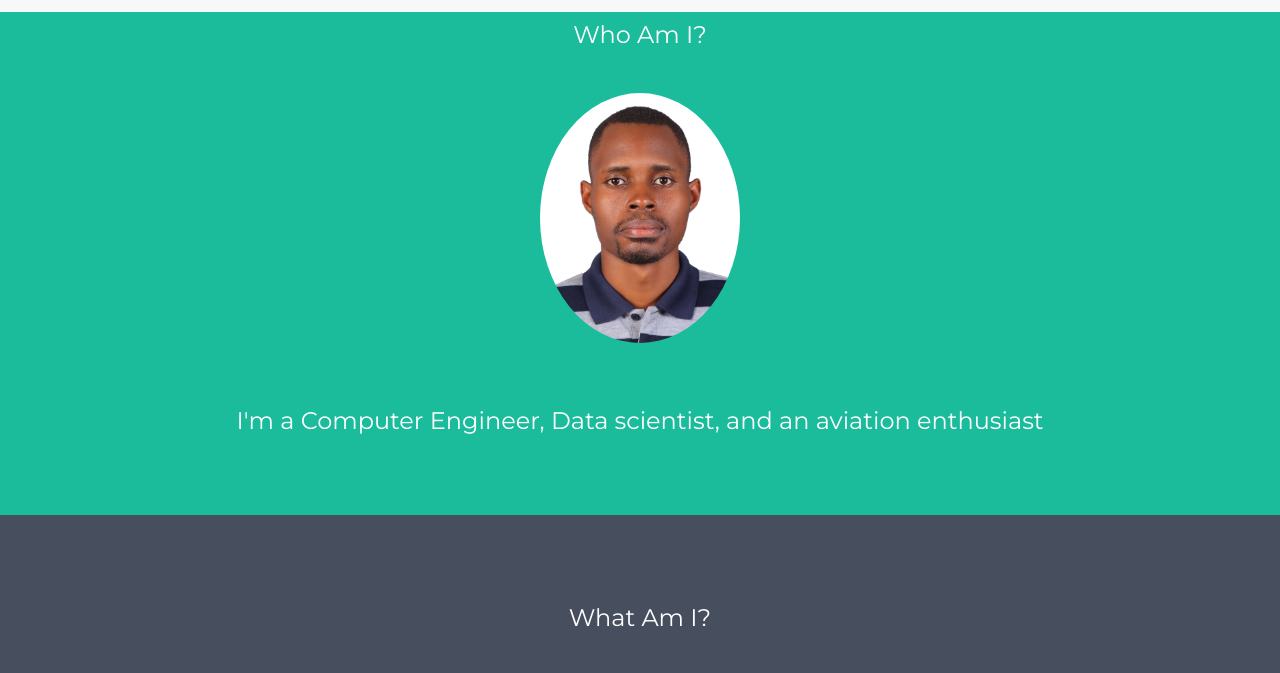
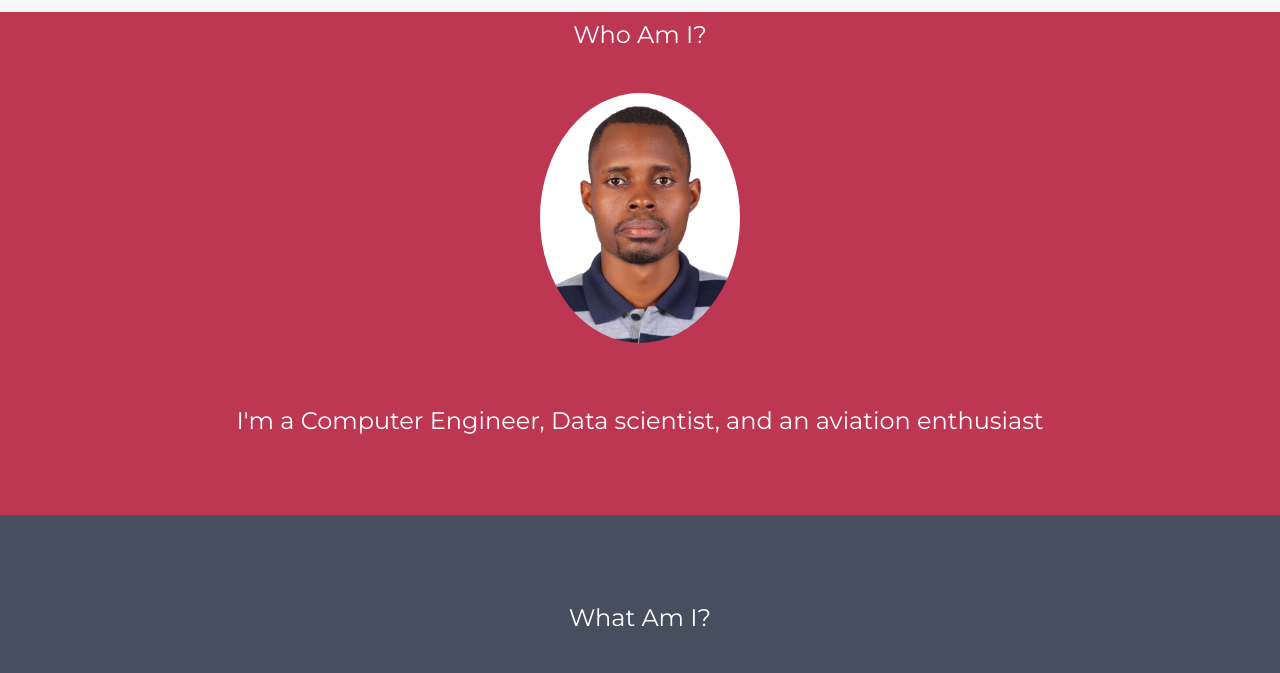
Before and after one commit to Daniel-Ssendiwala/myprofile, a plain HTML site: page index.html in a window 1280 px wide. Shown: the part 68-741 px from the top of the page. Drawn offline with nearby package versions, Linux system fonts and the light colour scheme; files that its build step writes are made by us from their sources; files whose address does not match are found by name.

Commit message:
Updated CSS

```diff
--- a/css/main.css
+++ b/css/main.css
@@ -10,7 +10,7 @@ p {
   margin-bottom: 45px;
 }
 .bg-1 {
-  background-color: #1abc9c; /* Green */
+  background-color: #bd3753; /* maroonish */
   color: #ffffff;
 }
 .bg-2 {
```
